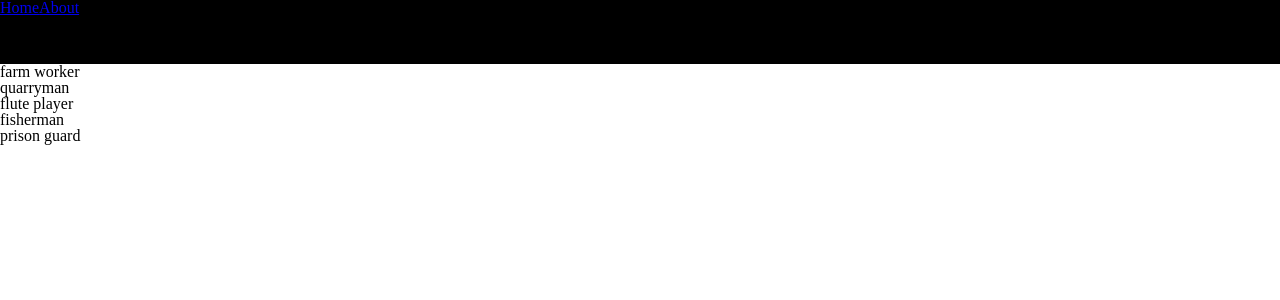
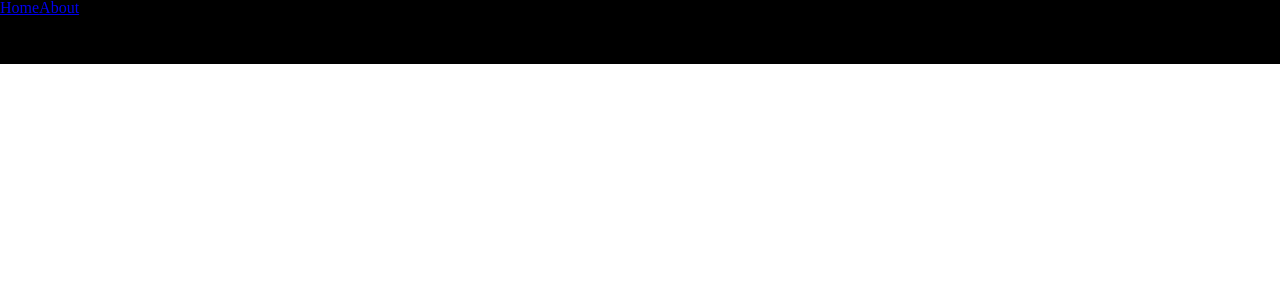
Before and after one commit to chubbychang914/Vue-TS-Practice, a Vue app: page / in a window 1280 px wide. Shown: the top 300 px of the page. Built offline with nearby package versions, Linux system fonts and the light colour scheme.

Commit message:
moved data to App.vue

```diff
--- a/src/App.vue
+++ b/src/App.vue
@@ -1,5 +1,17 @@
 <script setup lang="ts">
+import { ref } from 'vue';
 import { RouterLink, RouterView } from 'vue-router'
+
+import { Job } from '@/types/Job';
+
+const jobList = ref<Job[]>([
+  { title: 'farm worker', location: 'lon lon ranch', salary: 30000, id: '1' },
+  { title: 'quarryman', location: 'death mountain', salary: 40000, id: '2' },
+  { title: 'flute player', location: 'the lost woods', salary: 35000, id: '3' },
+  { title: 'fisherman', location: 'lake hylia', salary: 21000, id: '4' },
+  { title: 'prison guard', location: 'gerudo valley', salary: 32000, id: '5' }
+])
+
 </script>
 
 <template>
--- a/src/views/HomeView.vue
+++ b/src/views/HomeView.vue
@@ -1,19 +1,8 @@
 <script setup lang="ts">
-import { Job } from 'src/types/Job'
-import { ref } from 'vue';
-
-const jobList = ref<Job[]>([
-  { title: 'farm worker', location: 'lon lon ranch', salary: 30000, id: '1' },
-  { title: 'quarryman', location: 'death mountain', salary: 40000, id: '2' },
-  { title: 'flute player', location: 'the lost woods', salary: 35000, id: '3' },
-  { title: 'fisherman', location: 'lake hylia', salary: 21000, id: '4' },
-  { title: 'prison guard', location: 'gerudo valley', salary: 32000, id: '5' }
-])
 </script>
 
 <template>
   <div id="HomeView">
-    <h1 v-for="item in jobList" :key="item.id">{{ item.title }}</h1>
   </div>
 </template>
 
```
